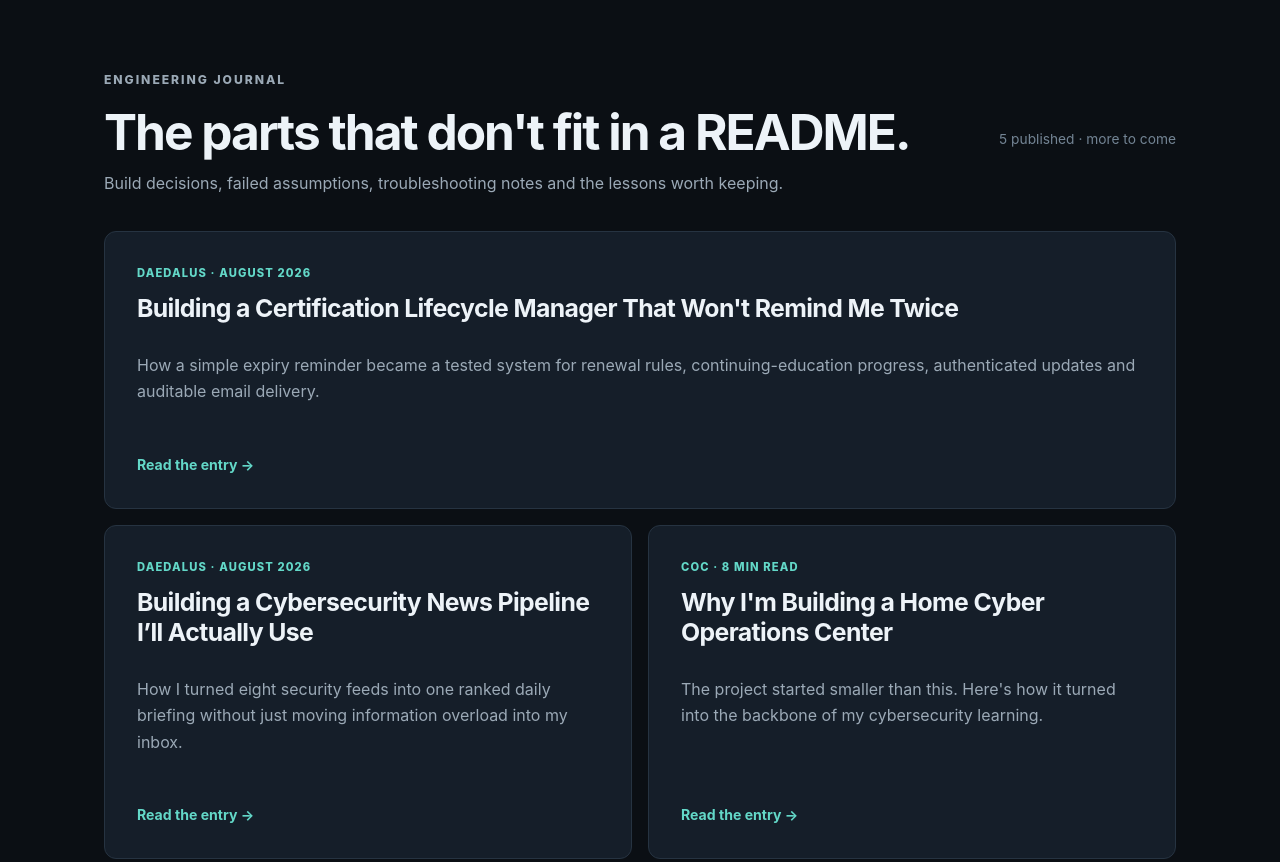
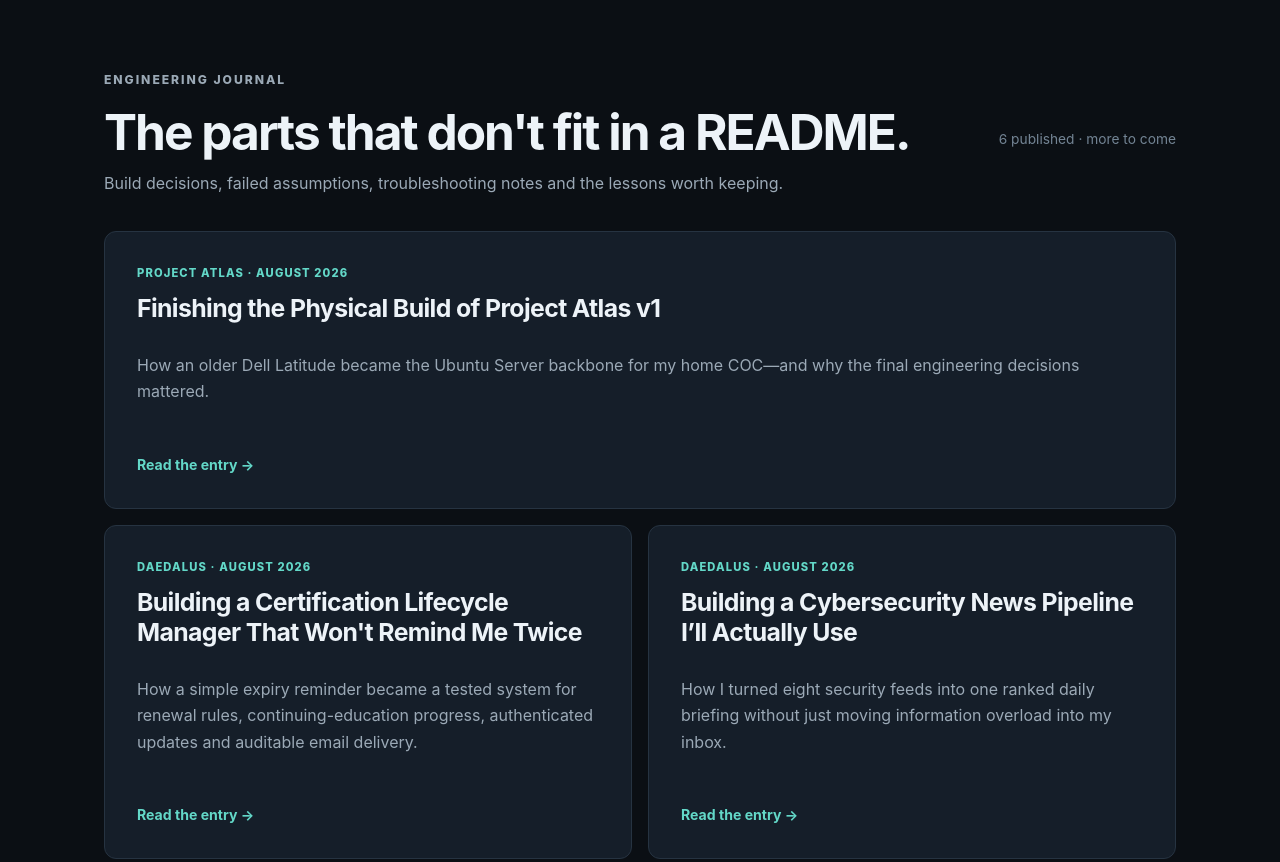
Before and after one commit to scott-renny/scott-renny.github.io, a plain HTML site: page index.html in a window 1280 px wide. Shown: the part 3100-3962 px from the top of the page. Drawn offline with Linux system fonts and the light colour scheme.

Commit message:
Publish Project Atlas v1 journal entry

```diff
--- a/index.html
+++ b/index.html
@@ -51,9 +51,10 @@
   </section>
 
   <section id="journal" class="section">
-    <div class="section-heading"><div><p class="eyebrow">ENGINEERING JOURNAL</p><h2>The parts that don't fit in a README.</h2></div><span class="count">5 published · more to come</span></div>
+    <div class="section-heading"><div><p class="eyebrow">ENGINEERING JOURNAL</p><h2>The parts that don't fit in a README.</h2></div><span class="count">6 published · more to come</span></div>
     <p class="section-intro">Build decisions, failed assumptions, troubleshooting notes and the lessons worth keeping.</p>
     <div class="journal-grid">
+      <a class="journal-card" href="journal/finishing-project-atlas-v1.html"><span class="journal-meta">PROJECT ATLAS · AUGUST 2026</span><h3>Finishing the Physical Build of Project Atlas v1</h3><p>How an older Dell Latitude became the Ubuntu Server backbone for my home COC—and why the final engineering decisions mattered.</p><span class="card-link">Read the entry <span aria-hidden="true">→</span></span></a>
       <a class="journal-card" href="journal/building-a-certification-lifecycle-manager.html"><span class="journal-meta">DAEDALUS · AUGUST 2026</span><h3>Building a Certification Lifecycle Manager That Won't Remind Me Twice</h3><p>How a simple expiry reminder became a tested system for renewal rules, continuing-education progress, authenticated updates and auditable email delivery.</p><span class="card-link">Read the entry <span aria-hidden="true">→</span></span></a>
       <a class="journal-card" href="journal/building-a-cybersecurity-news-pipeline-with-n8n.html"><span class="journal-meta">DAEDALUS · AUGUST 2026</span><h3>Building a Cybersecurity News Pipeline I’ll Actually Use</h3><p>How I turned eight security feeds into one ranked daily briefing without just moving information overload into my inbox.</p><span class="card-link">Read the entry <span aria-hidden="true">→</span></span></a>
       <a class="journal-card" href="journal/why-im-building-a-home-coc.html"><span class="journal-meta">COC · 8 MIN READ</span><h3>Why I'm Building a Home Cyber Operations Center</h3><p>The project started smaller than this. Here's how it turned into the backbone of my cybersecurity learning.</p><span class="card-link">Read the entry <span aria-hidden="true">→</span></span></a>
```
